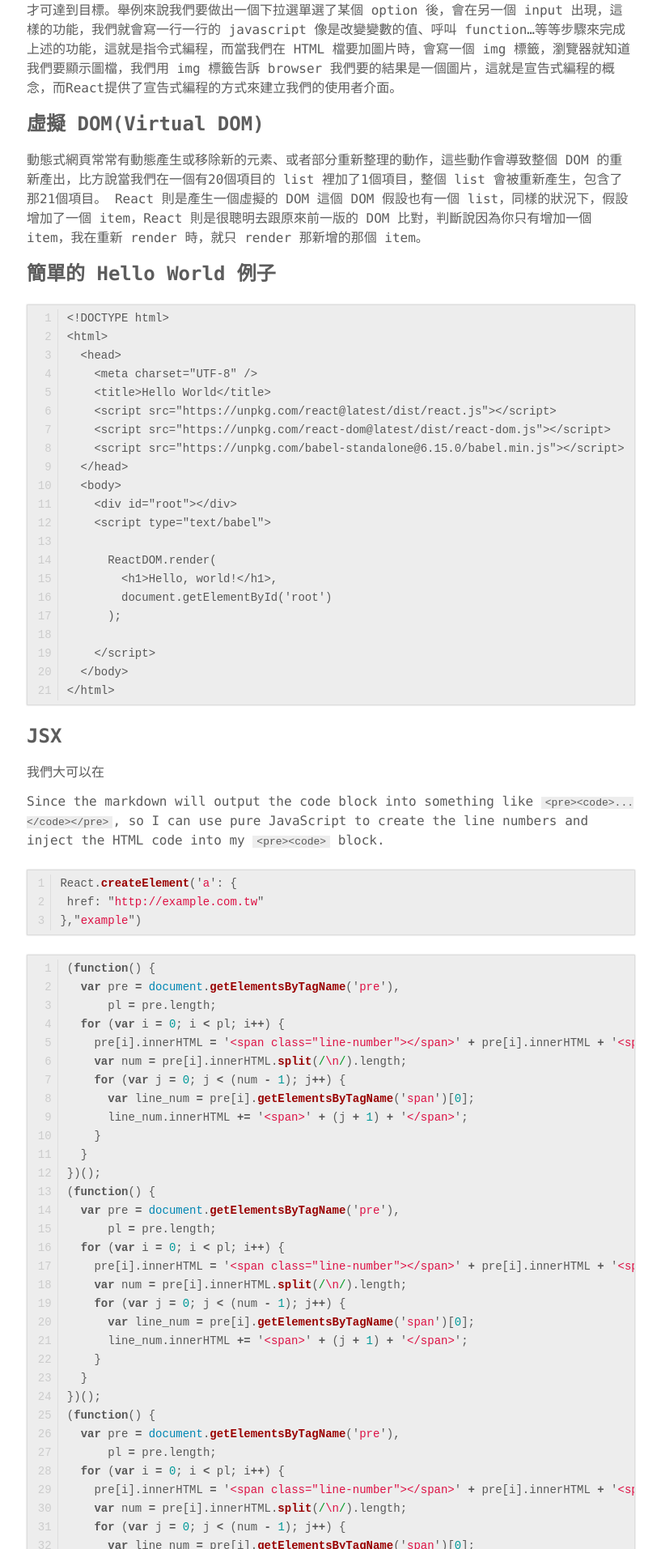
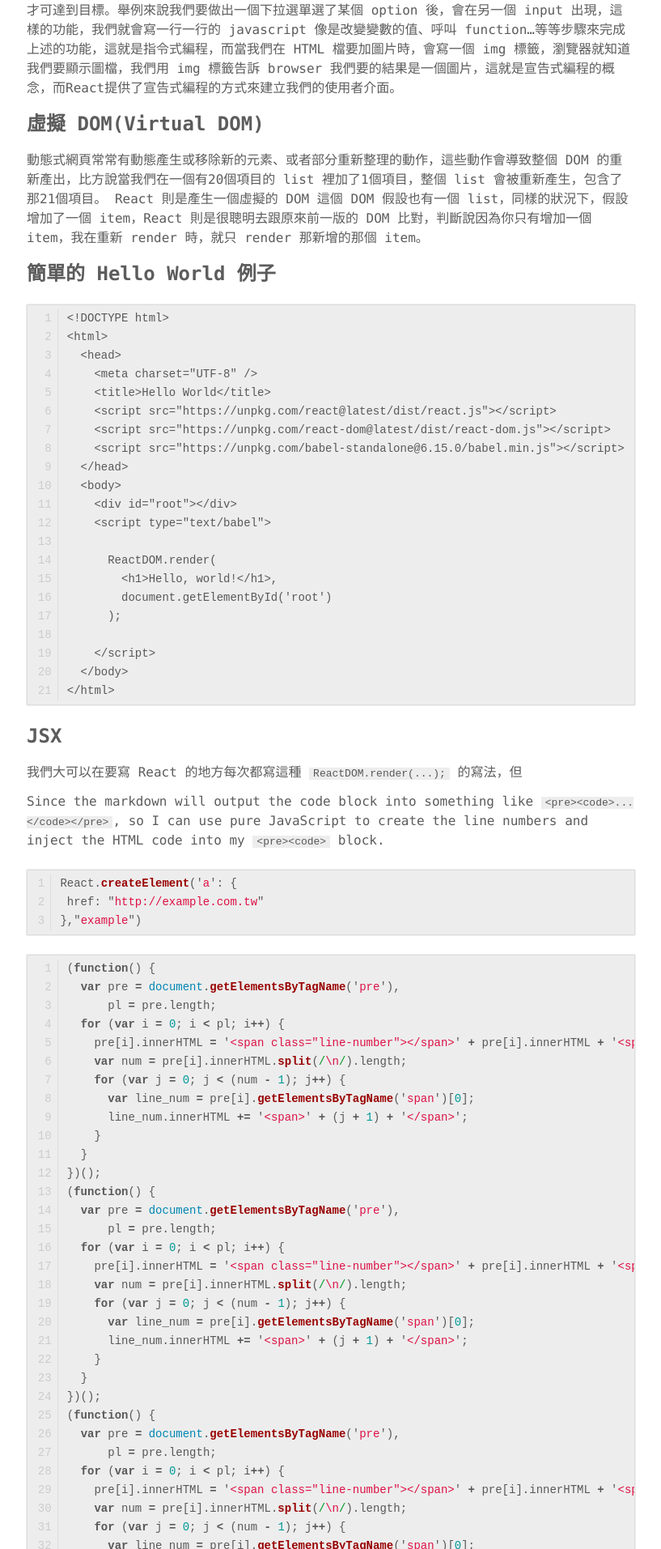
Before and after one commit to securenai/securenai.github.io, a Jekyll site: the page built from react/react_page1.md, in a window 1280 px wide. Shown: the part 453-2366 px from the top of the page at 81% size, without its empty margins (231-1048 px from the left). Built offline with Jekyll 4.4.1, drawn with Linux system fonts in a browser that asks for light colours; our own code applies the rules of GitHub Pages for plain Markdown files.

Commit message:
Updated react_page1.md

````diff
--- a/react/react_page1.md
+++ b/react/react_page1.md
@@ -47,7 +47,7 @@ React 則是產生一個虛擬的 DOM 這個 DOM 假設也有一個 list，同
 </html>
 ```
 ### JSX
-我們大可以在
+我們大可以在要寫 React 的地方每次都寫這種 `ReactDOM.render(...);` 的寫法，但
 
 
 
````
